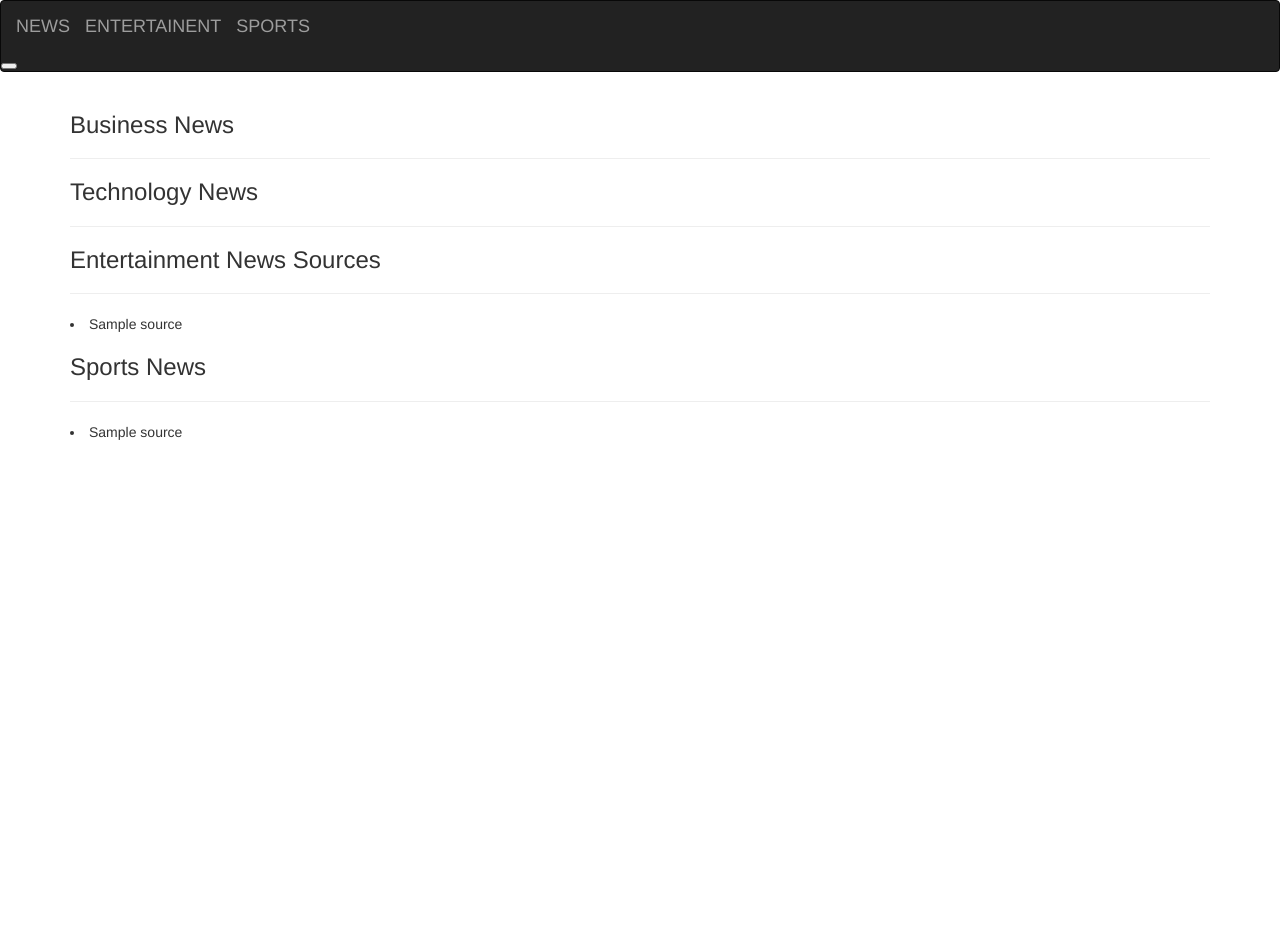
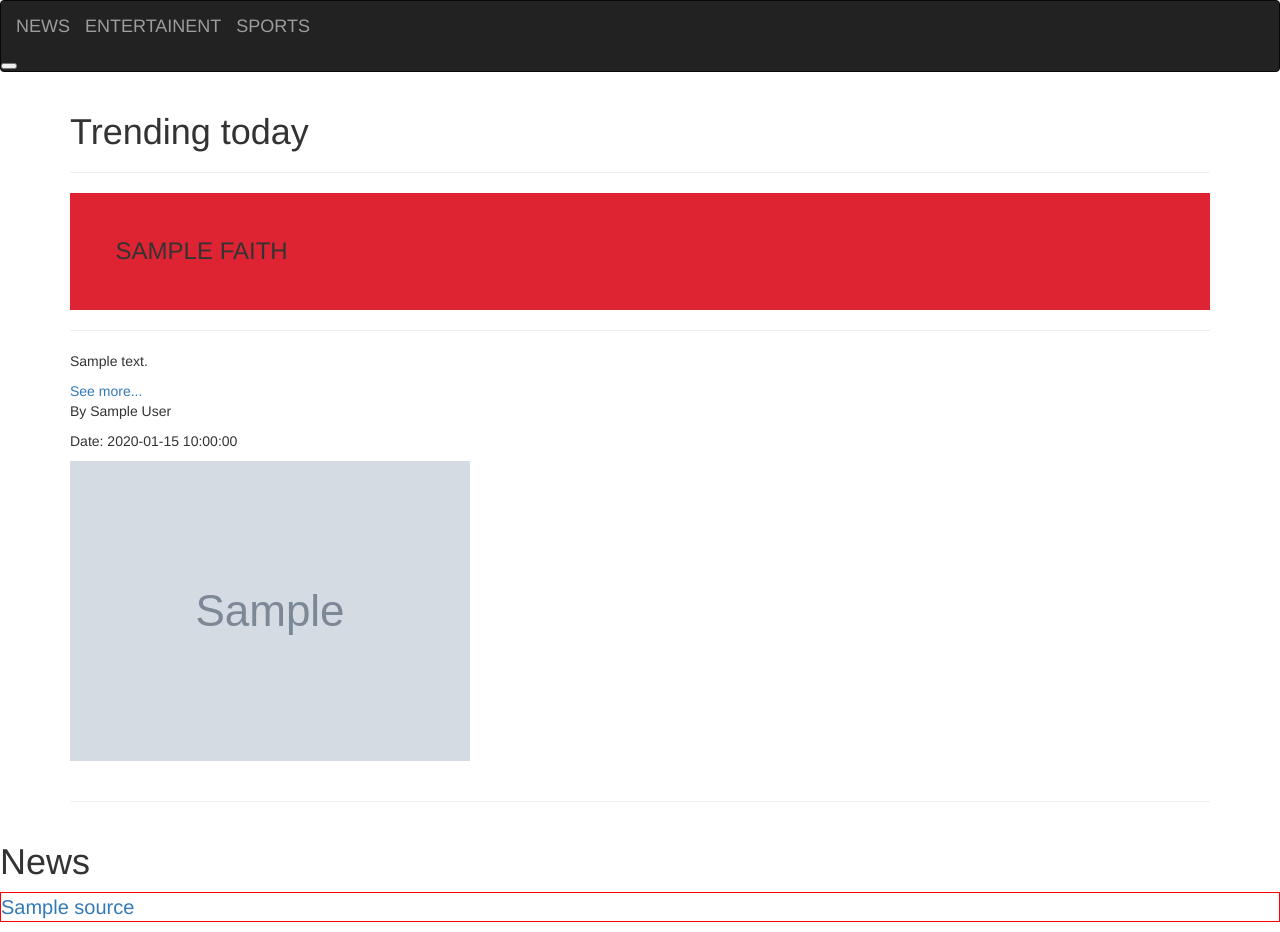
Before and after one commit to Emmasharon/news-highlights, a Flask app: template app/templates/index.html in a window 1280 px wide. Before the commit the page ends 800 px from the top, so only its background shows below. Run offline with Flask 2, Linux system fonts and the light colour scheme; the template is opened without the code that fills it: most values are stand-ins (such as "Sample title", 1, 10 or a date in 2020); some libraries are stand-ins or nearby versions.

Commit message:
add bootstrap styling and fix error

```diff
--- a/app/templates/index.html
+++ b/app/templates/index.html
@@ -1,37 +1,51 @@
+<!DOCTYPE html>
+<html lang="en">
+<head>
+  <meta charset="UTF-8">
+  <meta name="viewport" content="width=device-width, initial-scale=1.0">
+  <meta http-equiv="X-UA-Compatible" content="ie=edge">
+  {% if title %}
+  <title>{{ title }}</title>
+  {% else %}
+  <title>Top Stories</title>
+  {% endif %}
+{% extends 'base.html' %}
 
-{% extends 'base.html'%}
-{% import 'macros.html' as macro %}
+{% block content %}
+    <div class="container">
+            <h1> Trending today</h1>
+            <hr>
+            {% for faith in Everything %}
+            {% if faith.urlToImage%}
+            <div class="card d-flex justify-content-center flex-wrap" >
+                <h3 style="text-transform: uppercase; background-color: rgba(220, 20, 37, 0.932); padding:4%" class="card-title" >{{ faith .title }}</h3>
+                <hr>
+                <p class="">{{ faith.description }}</p>
+                <a href="{{ faith.url }}">See more...</a>
+                <p class="" class="text-muted">By {{ faith.author }}</p>
+                <p class="" class="text-muted">Date: {{ faith.publishedAt}}</p>
+                <img src="{{ faith.urlToImage }}" class="img-responsive" alt="News image">
+                <br>
+                <hr>
+            </div>
 
-{% block content%}
-<div class="container">
-		<!-- Business News Section  -->
-        <h3> Business News </h3>
-        <hr>
+        </div>
+      {% endif %}
 
-        {{ macro.displaySourceList(sources)}}
-
-        <!-- Business News Section  -->
-
-        <h3> Technology News </h3>
-        <hr>
-
-        {{ macro.displaySourceList()}}
-
-        <!-- Entertainment News Section  -->
-
-        <h3> Entertainment News Sources</h3>
-        <hr>
-
-        {{ macro.displaySourcesList(entertainment_sources)}}
-
-        <!-- Entertainment News Section  -->
-
-        <h3> Sports News </h3>
-        <hr>
-
-        {{ macro.displaySourcesList(sports_sources)}}
-
+      {% endfor %}
+      <div class="">
+            <div class="d-flex justify-content-center flex-wrap">
+                    <h1> News</h1>
+                    {% for source in sources %}
+                    <p style="font-size: 20px; border: 1px solid red">
+                        <a href="{{source.url}}">{{source.name}}</a>
+                    </p>
+                    {% endfor %}
+            </div>
+      </div>
+  </div>
 </div>
 
 
-{%endblock%}
+
+{% endblock %}
--- a/app/templates/macros.html
+++ b/app/templates/macros.html
@@ -1,7 +1,7 @@
-{% macro displaySourcesList(movie_list) %}
+<!-- {% macro displaySourcesList(movie_list) %}
 
     {% for source in sources_list %}
         <li>{{ source.title}}</li>
     {% endfor %}
 
-{% endmacro %}
+{% endmacro %} -->
```
Also changed, not shown: app/requests.py (+13 -10 lines), config.py (+5 -5 lines), manage.py (+20 -0 lines), 1 other file.
